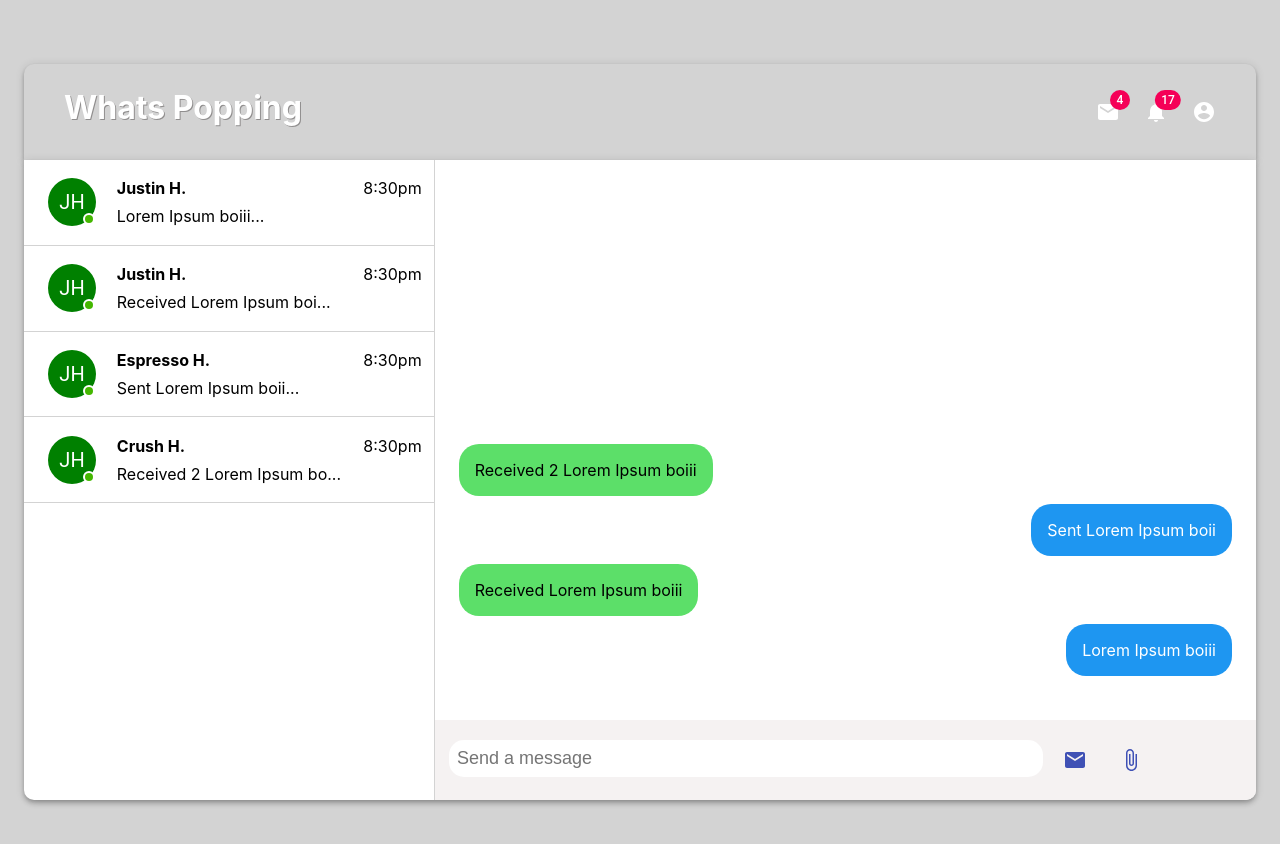
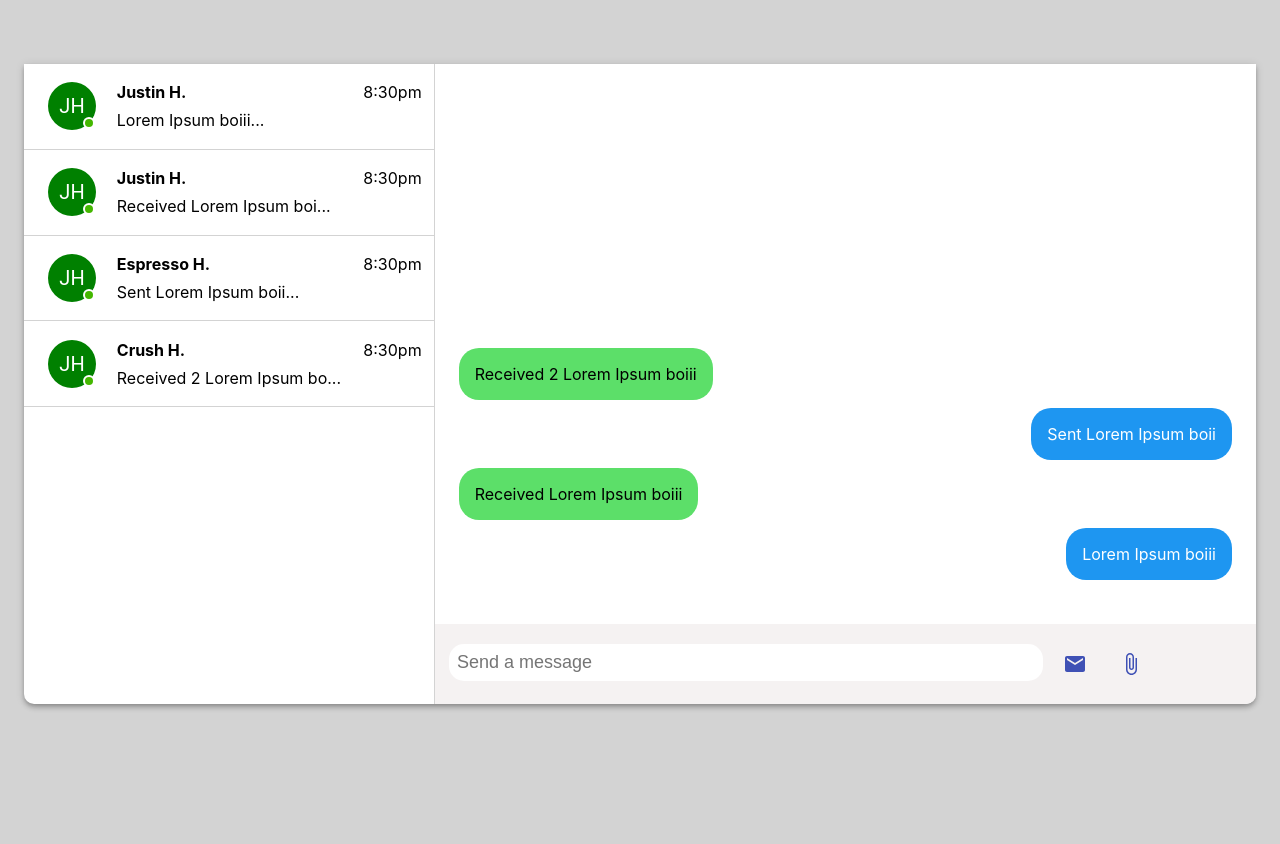
Before and after one commit to Jhurl123/react-chat-app, a React (Create React App) app: page / in a window 1280 px wide. Shown: the top 844 px of the page. After the commit the page ends 800 px from the top, so only its background shows below. Built offline with nearby package versions, Linux system fonts and the light colour scheme; no server answers.

Commit message:
Test Removal of AppBar

```diff
--- a/src/components/window/window.js
+++ b/src/components/window/window.js
@@ -17,7 +17,7 @@ const Window = (props) => {
   return (
     <Container maxWidth={'lg'}>
       <Box mt={8} mb={8}>
-        <WindowToolbar handleMenu={toggleMenu}/>
+        {/* <WindowToolbar handleMenu={toggleMenu}/> */}
         <WindowPane menuStatus={menuOpen} />
       </Box>
     </Container>
```
